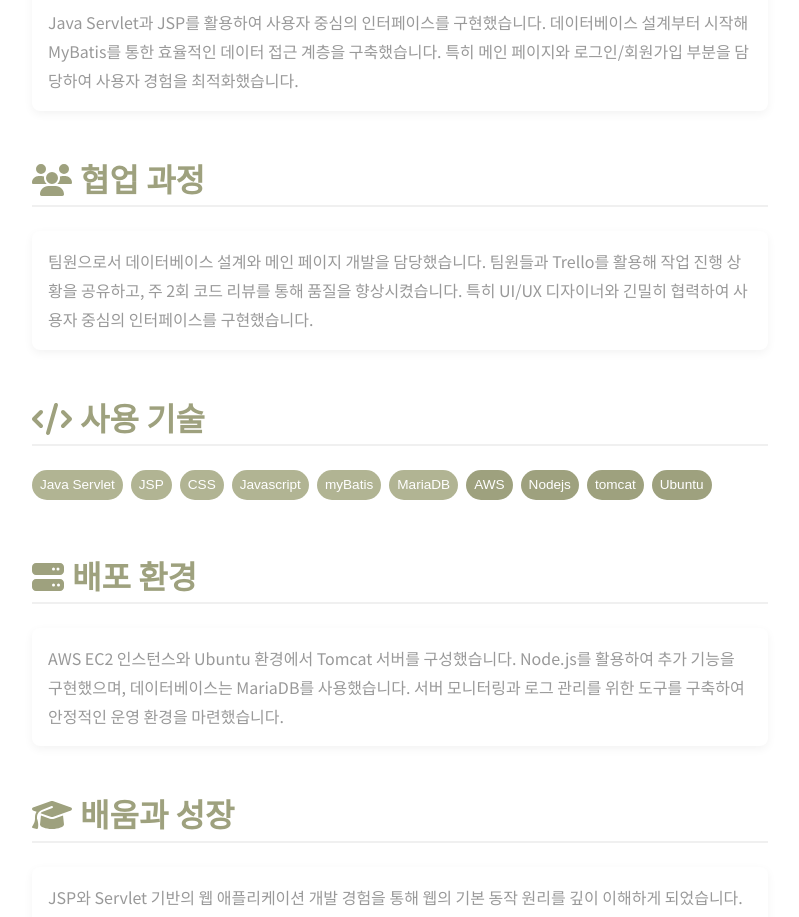
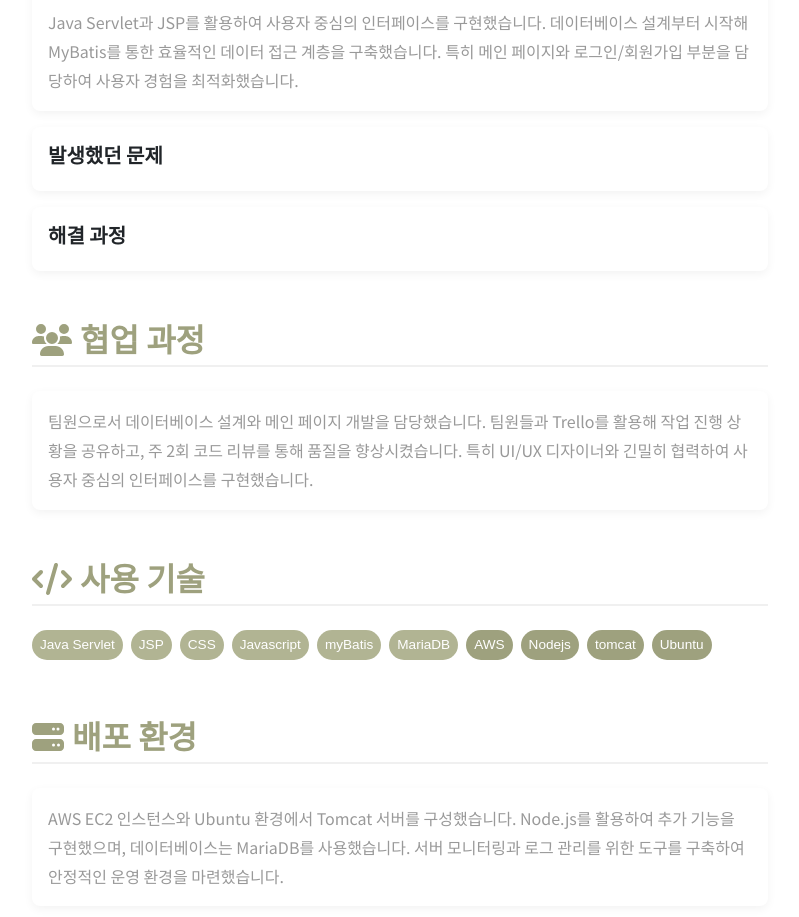
Before and after one commit to jungyoonn/portfolio, a React (Create React App) app: page /portfolio/2 in a window 1280 px wide. Shown: the part 1848-2765 px from the top of the page, without its empty margins (50-849 px from the left). Built offline with nearby package versions, Linux system fonts and the light colour scheme.

Commit message:
주요 기능 부분 data toggle 불능 이슈 해결

```diff
--- a/src/pages/SinglePortfolioPage.jsx
+++ b/src/pages/SinglePortfolioPage.jsx
@@ -25,6 +25,11 @@ const SinglePortfolioPage = () => {
   const { id } = useParams();
   const { getProjectById } = useSite();
   const [project, setProject] = useState(null);
+  const [activeFeature, setActiveFeature] = useState(0);
+
+  const toggleFeature = (index) => {
+    setActiveFeature(activeFeature === index ? null : index);
+  };
 
   useEffect(() => {
     // 페이지 로드 시 상단으로 스크롤
@@ -121,18 +126,25 @@ const SinglePortfolioPage = () => {
                       <div className="card mb-3" key={index}>
                         <div className="card-header" id={`heading${index}`}>
                           <h5 className="mb-0">
-                            <button className="btn btn-link noto-sans-kr" type="button" data-toggle="collapse" data-target={`#collapse${index}`}>
+                            <button
+                              className="btn btn-link noto-sans-kr"
+                              type="button"
+                              onClick={() => toggleFeature(index)}
+                            >
                               {feature.title}
                             </button>
                           </h5>
                         </div>
-                        <div id={`collapse${index}`} className={`collapse ${index === 0 ? 'show' : ''}`} data-parent="#featuresAccordion">
+                        <div
+                          id={`collapse${index}`}
+                          className={`collapse ${activeFeature === index ? 'show' : ''}`}
+                        >
                           <div className="card-body">
                             <div className="row">
                               <div className="col-md-6 mb-3">
                                 <img src={feature.image} alt={feature.title} className="img-fluid rounded" />
                               </div>
-                              <div className="col-md-6">
+                              <div className="col-md-6 noto-sans-kr">
                                 <p className="noto-sans-kr">{feature.description}</p>
                                 <h6 className="noto-sans-kr font-weight-bold">사용 기술:</h6>
                                 <div className="mb-3">
@@ -169,10 +181,22 @@ const SinglePortfolioPage = () => {
                       <p className="card-text noto-sans-kr">{project.challenge}</p>
                     </div>
                   </div>
-                  <div className="card shadow-sm">
+                  <div className="card shadow-sm mb-3">
                     <div className="card-body">
                       <h5 className="card-title noto-sans-kr">해결 방법</h5>
                       <p className="card-text noto-sans-kr">{project.solution}</p>
+                    </div>
+                  </div>
+                  <div className="card shadow-sm mb-3">
+                    <div className="card-body">
+                      <h5 className="card-title noto-sans-kr">발생했던 문제</h5>
+                      <p className="card-text noto-sans-kr">{project.problem}</p>
+                    </div>
+                  </div>
+                  <div className="card shadow-sm mb-3">
+                    <div className="card-body">
+                      <h5 className="card-title noto-sans-kr">해결 과정</h5>
+                      <p className="card-text noto-sans-kr">{project.resolve}</p>
                     </div>
                   </div>
                 </div>
```
